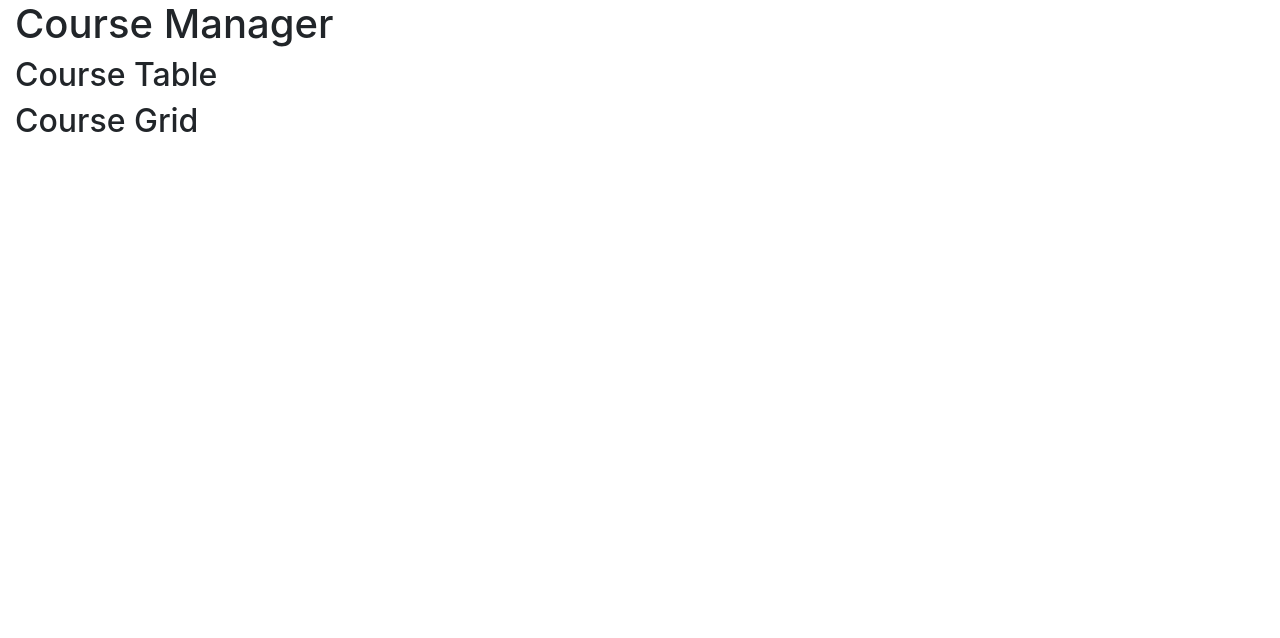
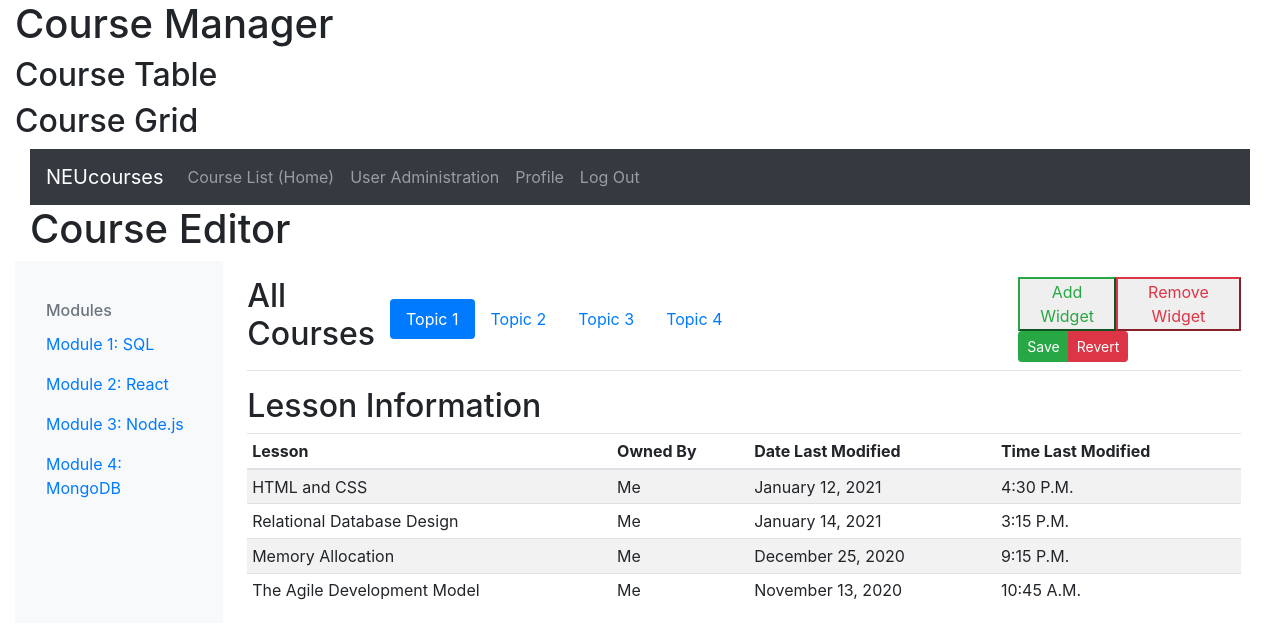
Before and after one commit to salehi-s/wbdv-sp21-sina-salehi-client-react, a React (Create React App) app in the folder wbdv-sp21-sina-salehi-client-react/: page / in a window 1280 px wide. Shown: the top 638 px of the page. Built offline with nearby package versions, Linux system fonts and the light colour scheme.

Commit message:
Export CourseEditor and import into CourseManager

```diff
--- a/wbdv-sp21-sina-salehi-client-react/src/components/course-editor.js
+++ b/wbdv-sp21-sina-salehi-client-react/src/components/course-editor.js
@@ -3,7 +3,6 @@ import React from 'react'
 const CourseEditor = () =>
     <div>
         <div className="container-fluid">
-            <!-- Navigation Bar (Top of Page) Start -->
             <nav className="navbar navbar-expand navbar-dark bg-dark">
                 <a className="navbar-brand" href="../index.html">NEUcourses</a>
                 <div className="collapse navbar-collapse" id="navbarNav">
@@ -27,7 +26,6 @@ const CourseEditor = () =>
                     </ul>
                 </div>
             </nav>
-            <!-- Navigation Bar (Top of Page) End -->
         </div>
 
         <div className="container-fluid">
@@ -149,3 +147,5 @@ const CourseEditor = () =>
             </div>
         </div>
     </div>
+
+export default CourseEditor
--- a/wbdv-sp21-sina-salehi-client-react/src/components/course-manager.js
+++ b/wbdv-sp21-sina-salehi-client-react/src/components/course-manager.js
@@ -1,12 +1,14 @@
 import React from 'react'
 import CourseTable from "./course-table";
 import CourseGrid from "./course-grid";
+import CourseEditor from "./course-editor";
 
 const CourseManager = () =>
     <div>
         <h1>Course Manager</h1>
         <CourseTable/>
         <CourseGrid/>
+        <CourseEditor/>
     </div>
 
 export default CourseManager
```
